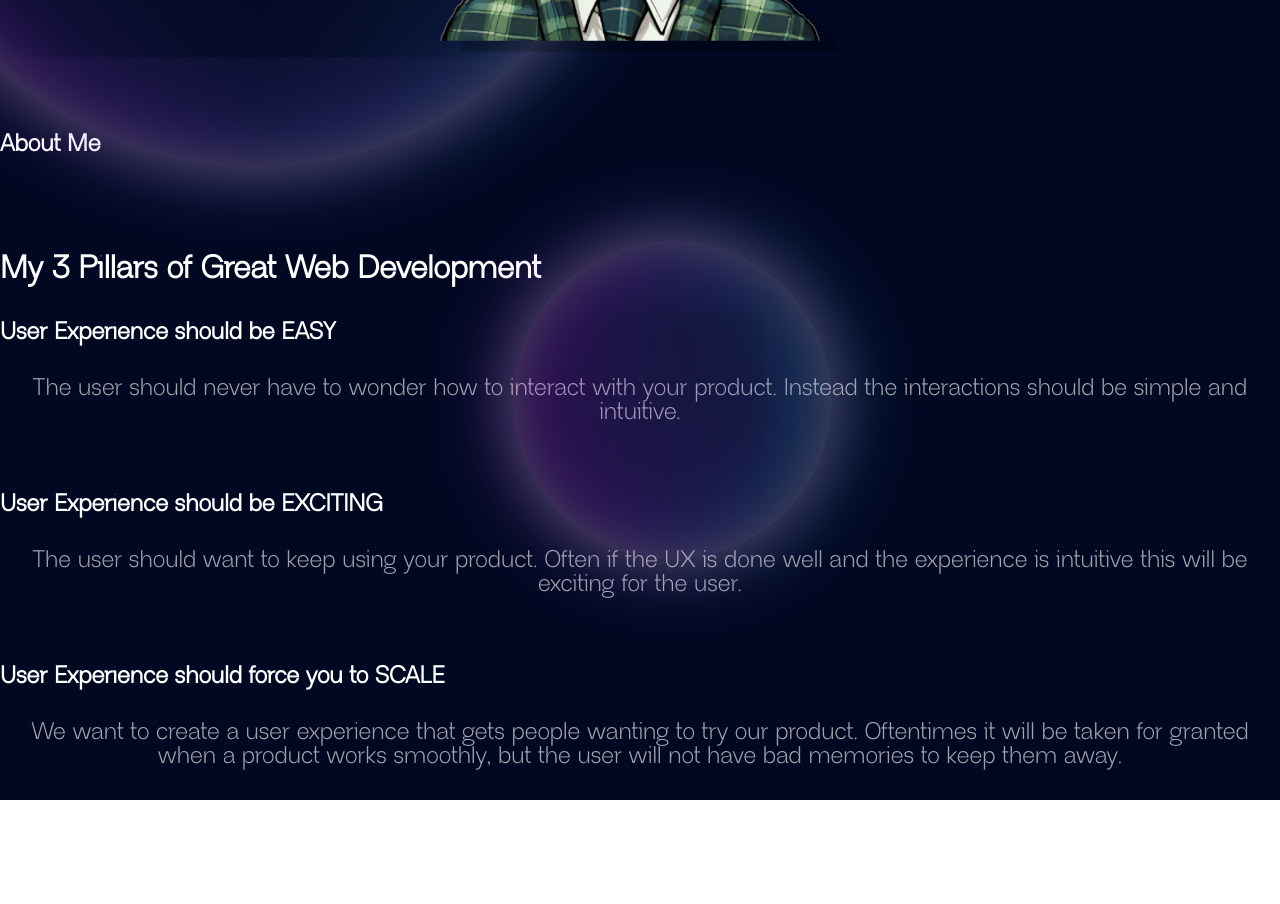
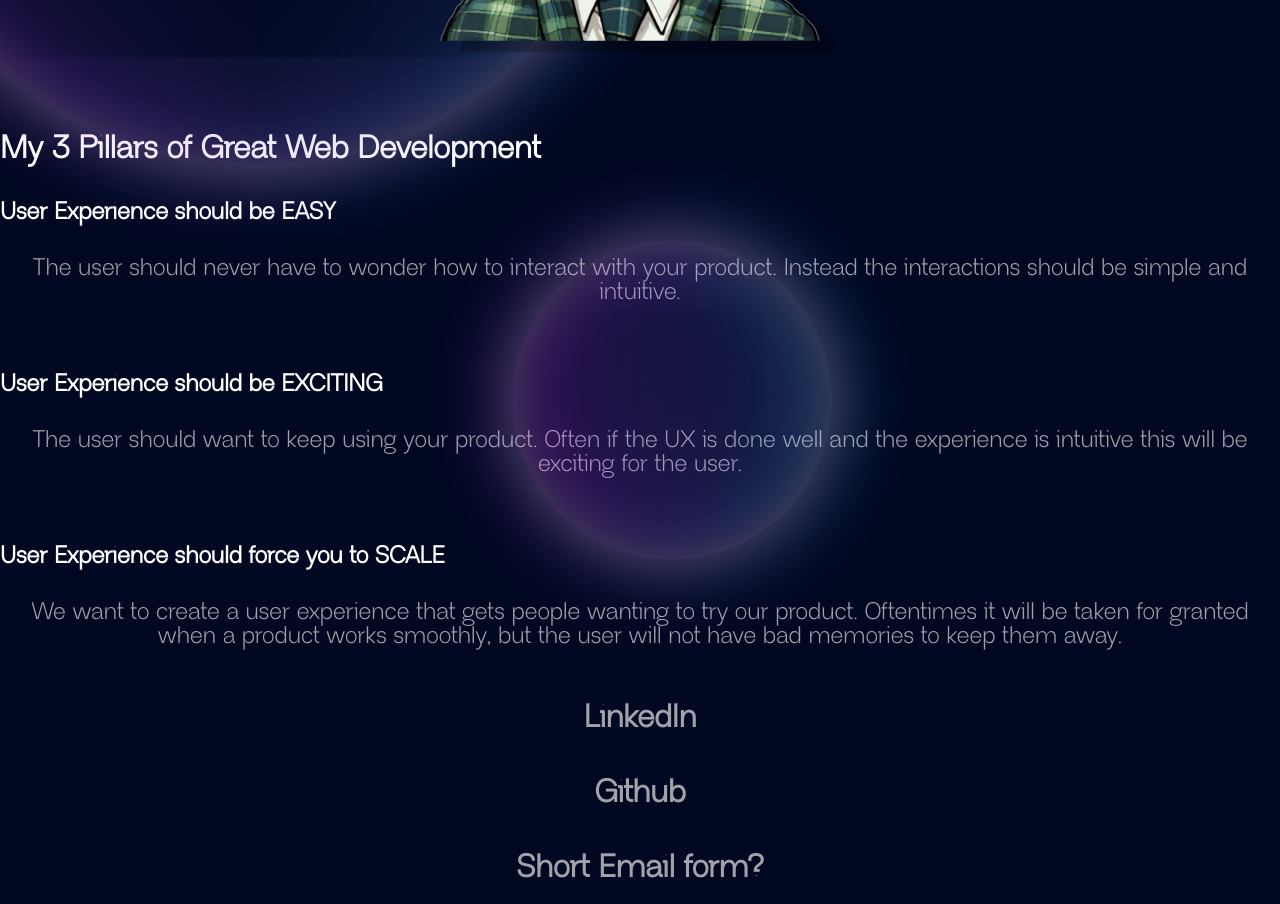
Before and after one commit to norm-norman/my-next-site, a Next.js app: page / in a window 1280 px wide. Shown: the part 960-1864 px from the top of the page. Before the commit the page ends 1760 px from the top, so only its background shows below. Built offline with nearby package versions, Linux system fonts and the light colour scheme; no server answers.

Commit message:
add footer and remove about me section for now

```diff
--- /dev/null
+++ b/src/components/footer.js
@@ -0,0 +1,11 @@
+const Footer = () => {
+  return (
+    <>
+      <h1> LinkedIn </h1>
+      <h1> Github </h1>
+      <h1> Short Email form? </h1>
+    </>
+  );
+};
+
+export default Footer;
--- a/src/components/layout.js
+++ b/src/components/layout.js
@@ -1,5 +1,6 @@
 import NavigationHeaderDesktop from './nav-header-desktop';
 import NavigationHeaderMobile from './nav-header-mobile';
+import Footer from './footer';
 import useMediaQuery from '@mui/material/useMediaQuery';
 
 export default function Layout({ children }) {
@@ -15,6 +16,7 @@ export default function Layout({ children }) {
             <NavigationHeaderMobile />
           )}
           {children}
+          <Footer />
         </main>
       </div>
     </>
--- a/src/entry-component.js
+++ b/src/entry-component.js
@@ -36,7 +36,6 @@ const EntryComponent = () => {
             paddingX: getPaddingX(isLargeScreen),
           }}
         >
-          <AboutMe />
           <WebDevelopmentPillars />
         </Stack>
       </Box>
```
